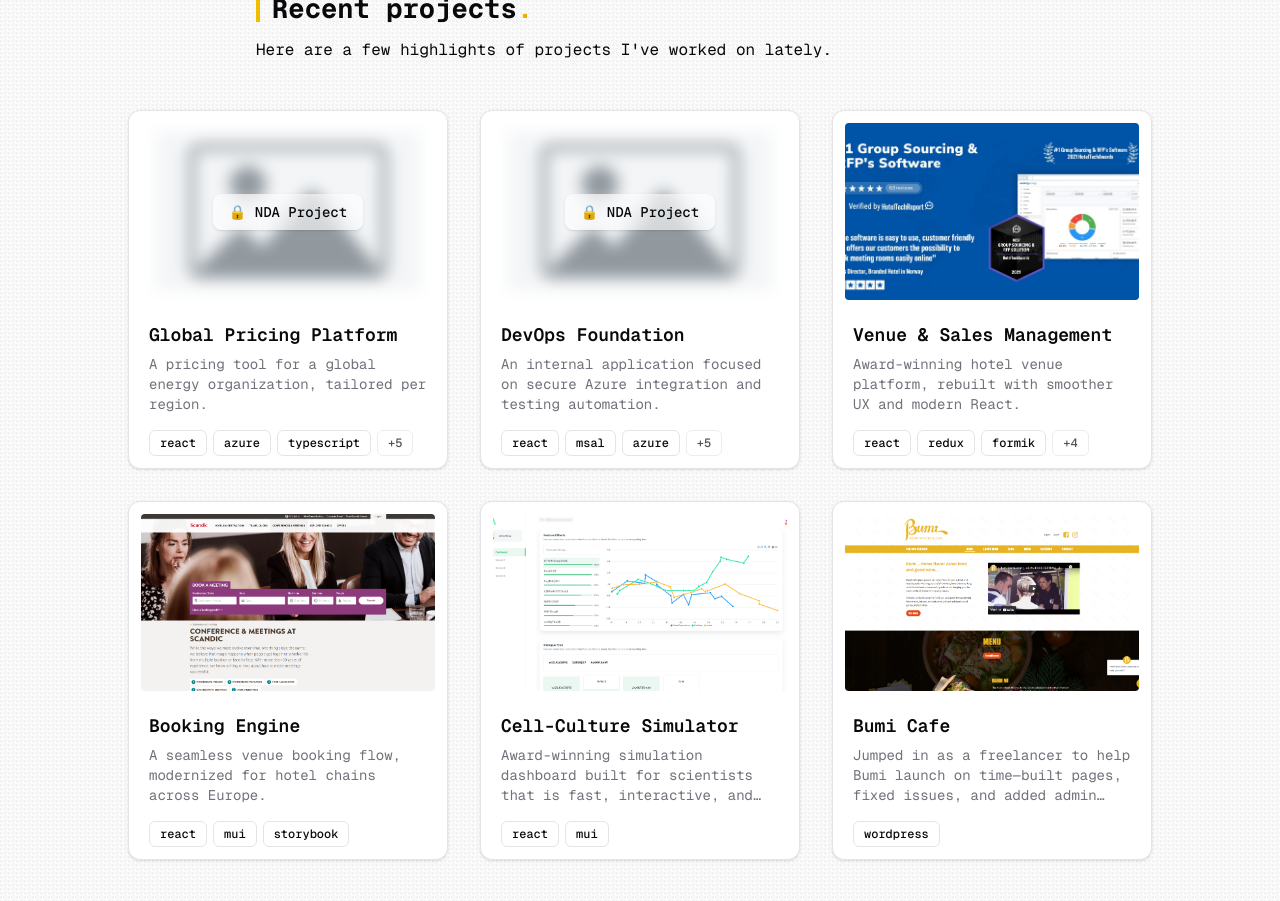
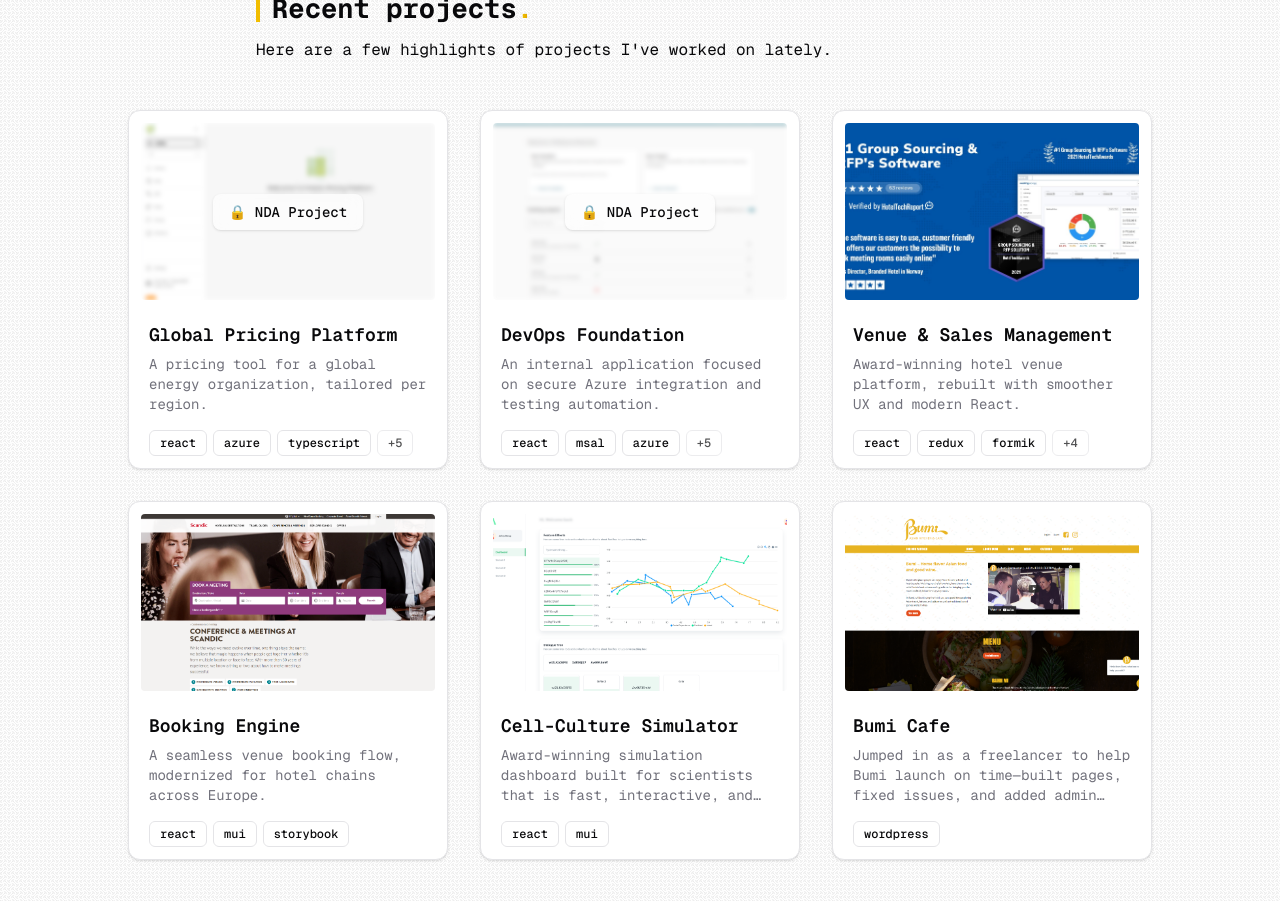
Before and after one commit to trungung/portfolio2025, a Next.js app: page / in a window 1280 px wide. Shown: the part 920-1821 px from the top of the page. Built offline with nearby package versions, Linux system fonts and the light colour scheme; no server answers.

Commit message:
Add project images and improve NDA project display handling

```diff
--- a/src/components/RecentProjects/ProjectCard.tsx
+++ b/src/components/RecentProjects/ProjectCard.tsx
@@ -38,38 +38,37 @@ export const ProjectCard = ({
     >
       {/* Thumbnail with layered depth effect */}
       <div className="relative aspect-[5/3] w-full overflow-hidden rounded-sm">
-        {hasImages && !project.isNda ? (
-          <div className="relative h-full w-full">
-            {/* Main image */}
+        <div className="relative h-full w-full">
+          {hasImages ? (
             <Image
               src={project.pictures[0]}
               alt={`Thumbnail for ${project.title}`}
               fill
               sizes="(max-width: 640px) 100vw, (max-width: 1024px) 50vw, 33vw"
-              className="object-cover transition-transform duration-700 ease-out group-hover:scale-105 dark:brightness-90"
+              className={cn(
+                "object-cover transition-transform duration-700 ease-out group-hover:scale-105 dark:brightness-90",
+                project.isNda && "blur-[2px]",
+              )}
               priority={index < 4}
             />
-          </div>
-        ) : (
-          <div className="relative h-full w-full">
-            {/* nda placeholder image */}
+          ) : (
             <Image
               src="/images/placeholder-nda.png"
               alt="nda Project"
               fill
               sizes="(max-width: 640px) 100vw, (max-width: 1024px) 50vw, 33vw"
-              className="scale-90 object-cover blur-sm transition-transform duration-700 ease-out group-hover:scale-105 dark:brightness-90"
+              className="object-cover blur-sm transition-transform duration-700 ease-out group-hover:scale-105 dark:brightness-90"
               priority={index < 4}
             />
-
-            {/* nda indicator */}
+          )}
+          {project.isNda && (
             <div className="absolute inset-0 flex items-center justify-center">
               <div className="bg-background/60 rounded-lg px-4 py-2 shadow-sm backdrop-blur-sm">
                 <p className="text-sm font-medium">🔒 NDA Project</p>
               </div>
             </div>
-          </div>
-        )}
+          )}
+        </div>
       </div>
       <div
         className={
--- a/src/components/RecentProjects/ProjectModal.tsx
+++ b/src/components/RecentProjects/ProjectModal.tsx
@@ -51,7 +51,7 @@ export const ProjectModal = ({
           <blockquote>{project.quickSummary}</blockquote>
         </section>
 
-        {project.pictures.length > 0 && (
+        {!project.isNda && project.pictures.length > 0 && (
           <Gallery
             pictures={project.pictures}
             title={project.title}
--- a/src/components/RecentProjects/project.tsx
+++ b/src/components/RecentProjects/project.tsx
@@ -22,7 +22,7 @@ export const projects: Project[] = [
   {
     id: "global-pricing-platform",
     duration: "Nov 2022 - Mar 2024",
-    pictures: [],
+    pictures: ["/images/global-pricing-platform-1.png"],
     title: "Global Pricing Platform",
     description:
       "A pricing tool for a global energy organization, tailored per region.",
@@ -110,7 +110,7 @@ export const projects: Project[] = [
   {
     id: "devops-foundation",
     duration: "Apr 2022 - Oct 2022",
-    pictures: [],
+    pictures: ["/images/devops-foundation-1.png"],
     title: "DevOps Foundation",
     description:
       "An internal application focused on secure Azure integration and testing automation.",
```
Also changed, not shown: public/images/devops-foundation-1.png (added), public/images/global-pricing-platform-1.png (added).
